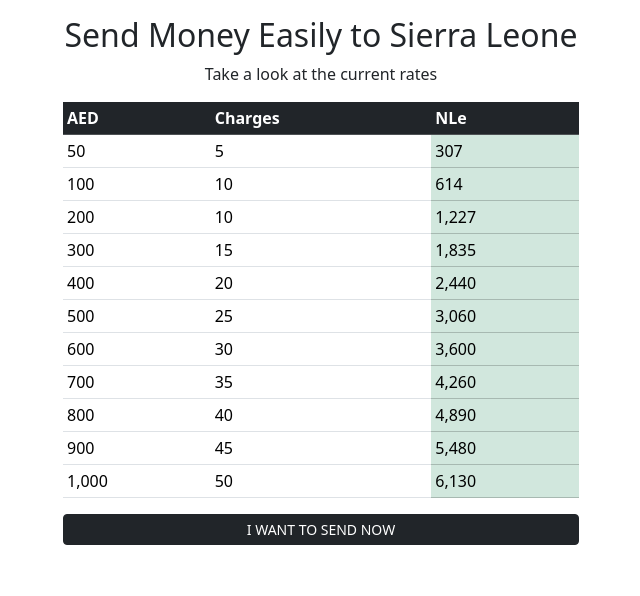
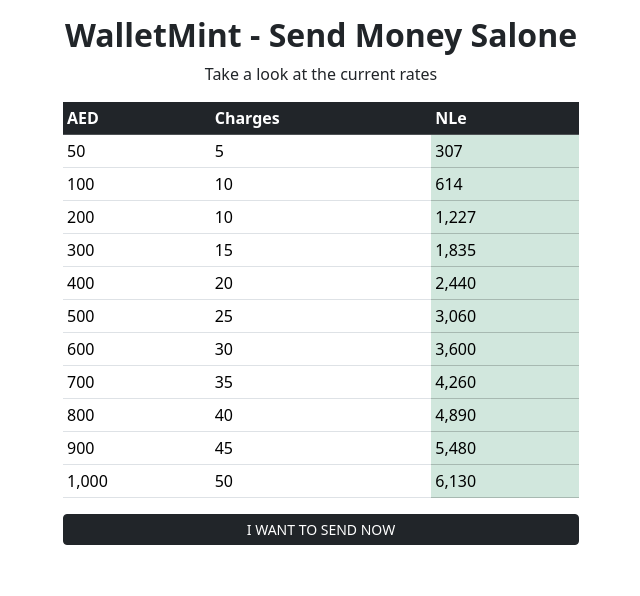
Before and after one commit to SUBiango/easy-money-transfer, a plain HTML site: page index.html in a window 1280 px wide. Shown: the whole page, without its empty margins (319-959 px from the left). Drawn offline with nearby package versions, Linux system fonts and the light colour scheme.

Commit message:
Modified the heading

```diff
--- a/index.html
+++ b/index.html
@@ -9,7 +9,7 @@
   </head>
   <body>
     <div class="container custom-table-container">
-        <h1 class="fs-2 text-center mt-3">Send Money Easily to Sierra Leone</h1>
+        <h1 class="fs-2 text-center mt-3 fw-bold">WalletMint - Send Money Salone</h1>
         <p class="text-center">Take a look at the current rates</p>
         <div class="row">
             <div class="col-md">
```
